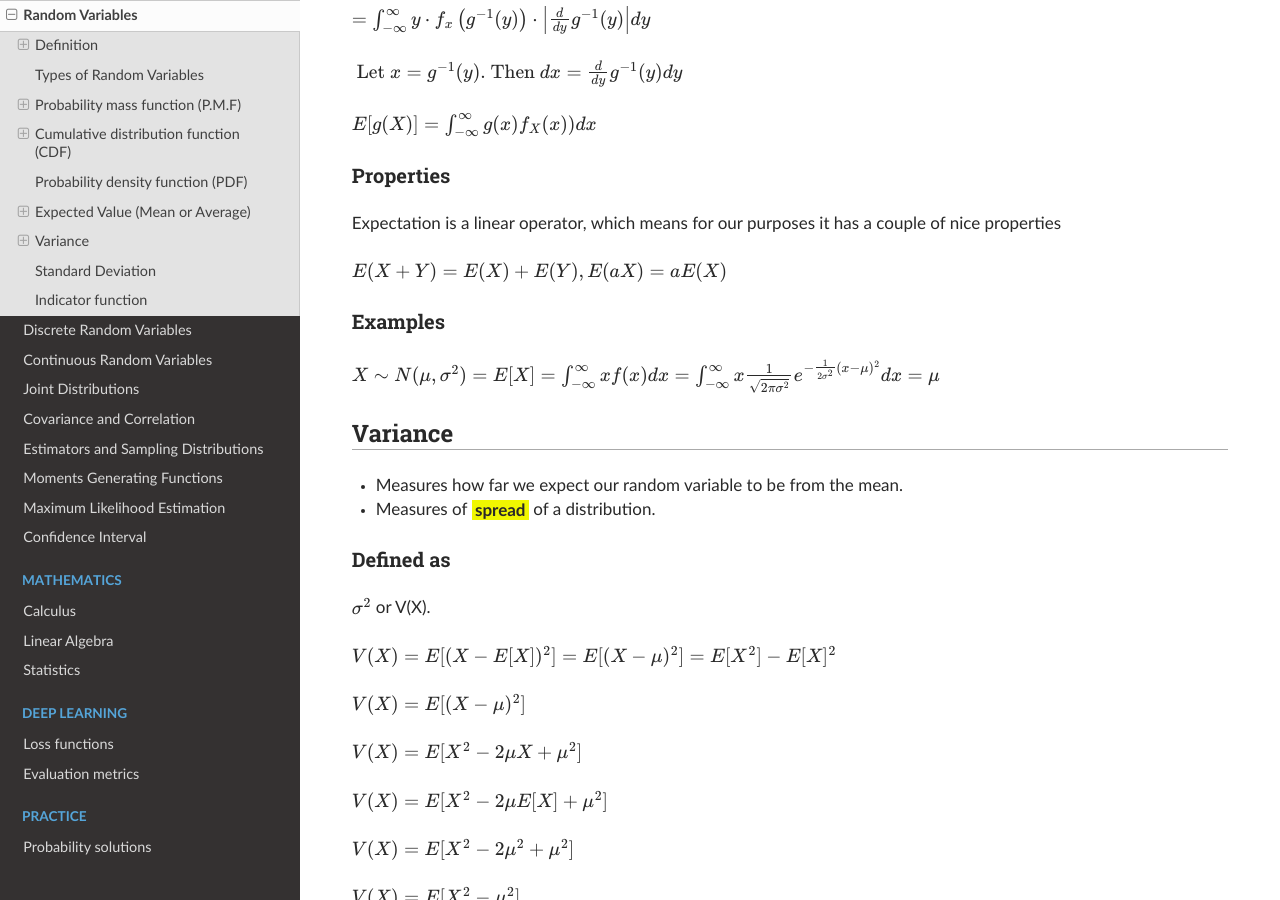
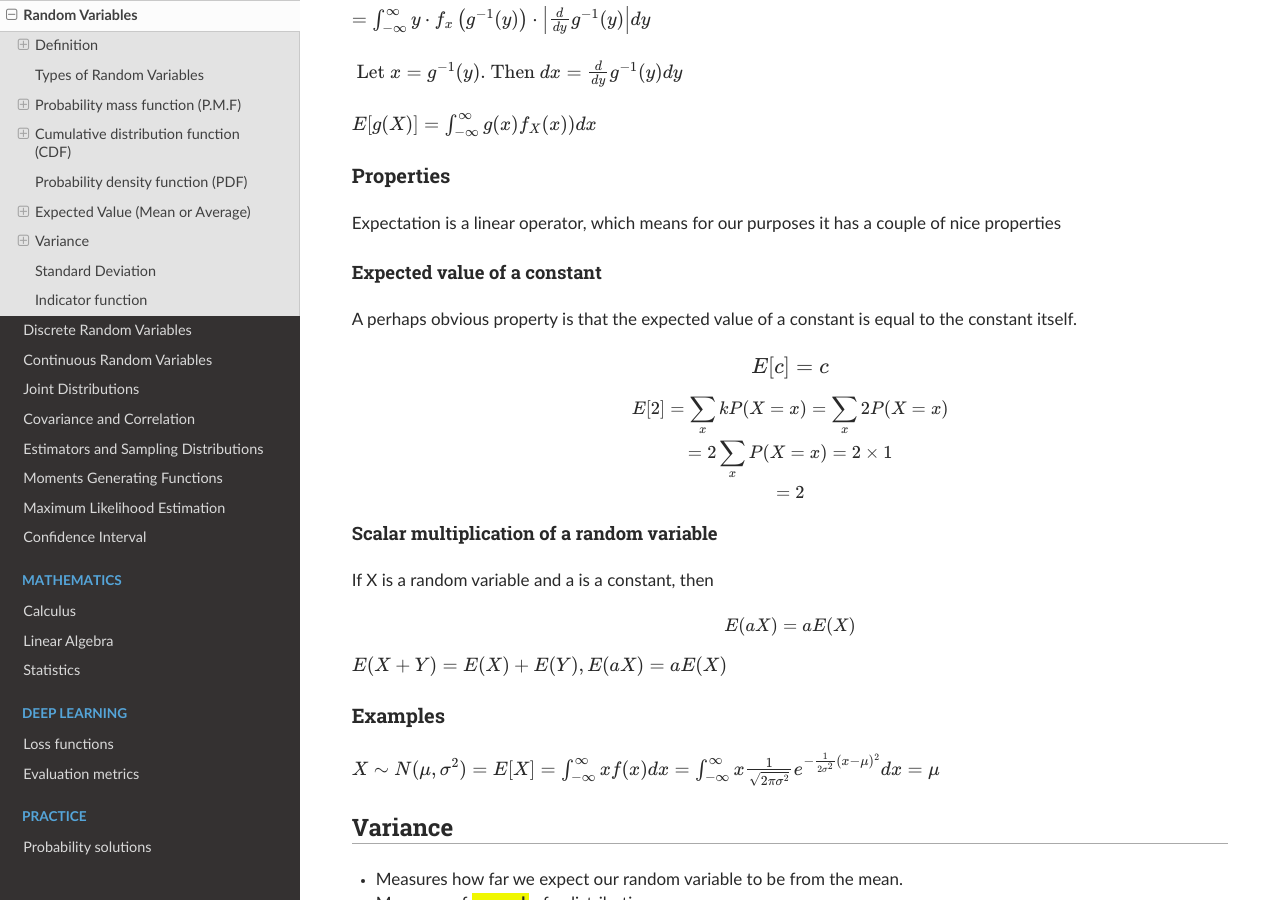
Before and after one commit to akkefa/ml-notes, a Sphinx documentation site: the page built from docs/probability/random_variable.md, in a window 1280 px wide and 900 px high, scrolled down 5073 px. Built offline with Sphinx 7.4.7 and the Read the Docs theme 2.0.0, drawn with Linux system fonts in a browser that asks for light colours.

Commit message:
new changes

```diff
--- a/docs/probability/random_variable.md
+++ b/docs/probability/random_variable.md
@@ -225,8 +225,30 @@ $\text { Let } x=g^{-1}(y) \text {. Then } d x=\frac{d}{d y} g^{-1}(y) d y$
 $E[g(X)]=\int_{-\infty}^{\infty} g(x) f_{X}(x)) d x$
 
 ### Properties
+Expectation is a linear operator, which means for our purposes it has a couple of nice properties
 
-Expectation is a linear operator, which means for our purposes it has a couple of nice properties
+
+#### Expected value of a constant
+A perhaps obvious property is that the expected value of a constant is equal to the constant itself.
+
+$$
+\large E[c] = c
+$$
+$$
+\begin{gather}
+E[2] = \sum_{x} k P(X=x) = \sum_{x} 2 P(X=x) \\
+= 2 \sum_{x} P(X=x) = 2 \times 1 \\
+= 2
+\end{gather}
+$$
+
+
+#### Scalar multiplication of a random variable
+If X is a random variable and a is a constant, then
+
+$$
+E(aX) = aE(X)
+$$
 
 $E(X+Y)=E(X)+E(Y), E(a X)=a E(X)$
 
```
